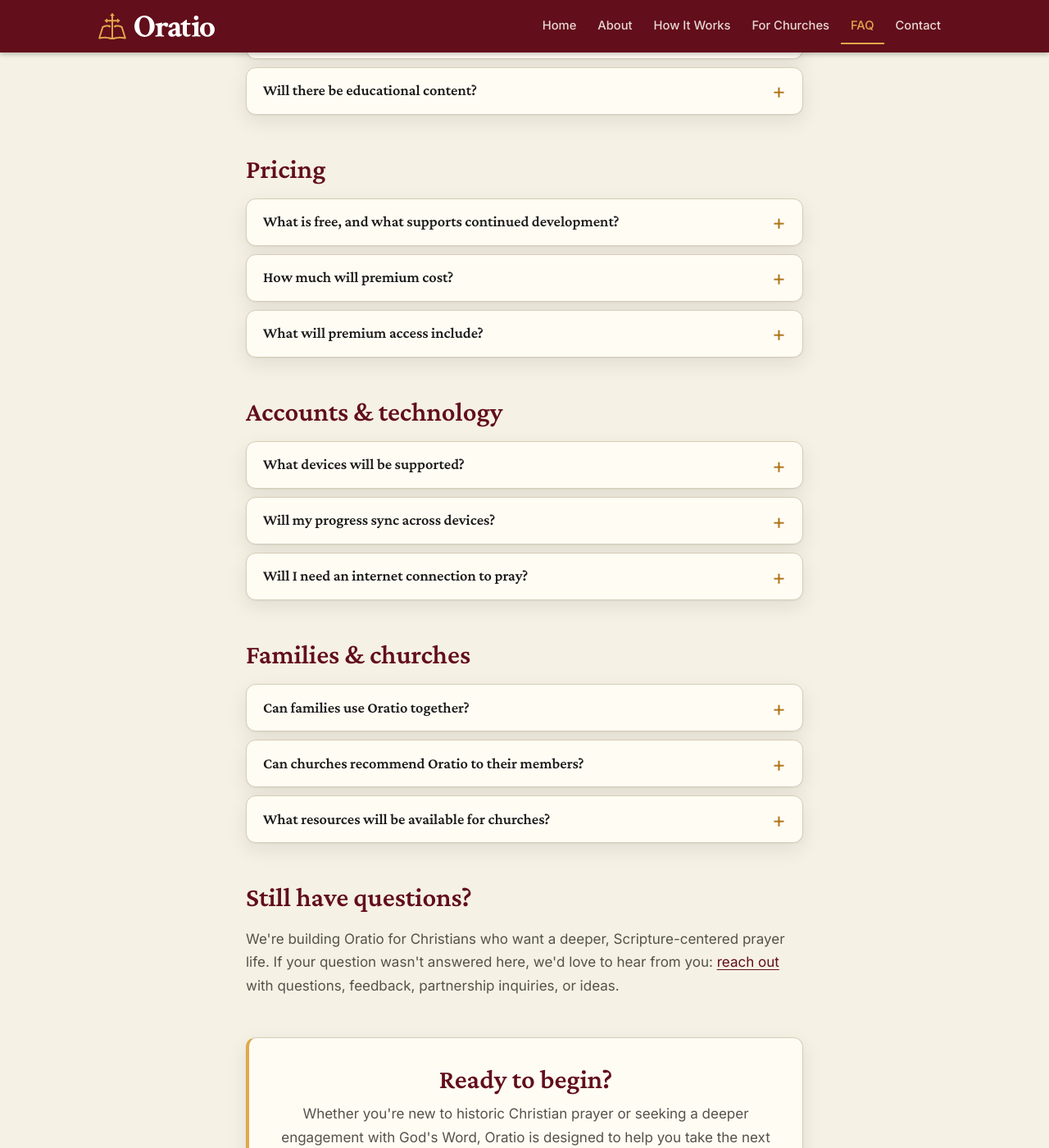
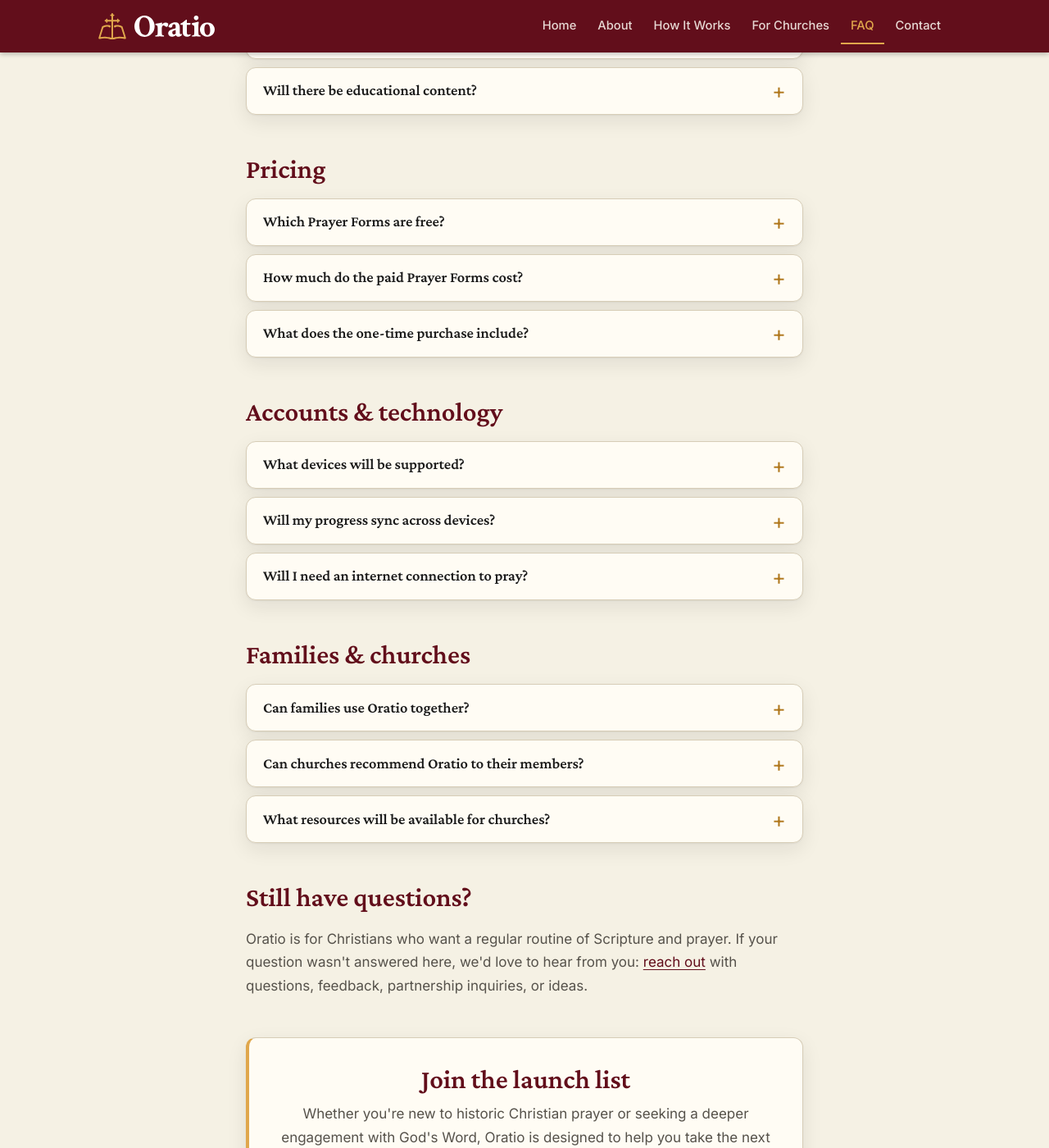
Before and after one commit to Oratio-Press/oratio.github.io, a Jekyll site: the page built from faq.html, in a window 1280 px wide and 1400 px high, scrolled down 1874 px. Shown: the whole window at 82% size. Built offline with Jekyll 4.4.1, drawn with Linux system fonts in a browser that asks for light colours; part of the change alters nothing that is shown; some of the changed text lies outside the part shown.

Commit message:
Update faq.html

```diff
--- a/faq.html
+++ b/faq.html
@@ -3,14 +3,14 @@ title: FAQ
 description: Answers about Oratio, the Daily Office, getting started, theology and tradition, features, pricing, accounts, and launch.
 hero:
   title: Frequently Asked Questions
-  lead: Answers to common questions about Oratio and the Daily Office.
+  lead: Answers about the app, the five Prayer Forms, the Daily Office, pricing, and launch.
   buttons:
     - { label: Join the launch list, url: "#join", hx_post: "https://api-service.c24.airoapp.ai/api/mailing-list/form", hx_swap: "outerHTML transition:true" }
     - { label: Learn How It Works, url: /how-it-works.html, style: light }
 ---
 
 <section class="section">
-  <p>Here are short answers to questions about Oratio and the Daily Office. If you do not find what you are looking for, <a href="/contact.html">contact us</a> or <a href="{{ site.launch_list }}">join the launch list</a> for future updates.</p>
+  <p>If your question is not answered here, <a href="/contact.html">contact us</a> or <a href="{{ site.launch_list }}">join the launch list</a> for future updates.</p>
 </section>
 
 <section class="section">
@@ -18,19 +18,19 @@ hero:
   <div class="faq">
     <details class="card">
       <summary>What is Oratio?</summary>
-      <p>Oratio is a prayer app that helps Christians build a deeper, Scripture-centered life of prayer through the historic Daily Office. It begins with Scripture and guided prayer, then builds depth through Prayer Forms that enrich the basics.</p>
+      <p>Oratio is a prayer app that helps Christians build a deeper, Scripture-centered life of prayer through the historic Daily Office. It begins with Scripture and guided prayer. Other Prayer Forms add Psalms, fixed prayer times, teaching notes, and fuller offices.</p>
     </details>
     <details class="card">
       <summary>What makes Oratio different?</summary>
-      <p>Oratio does not ask you to choose between accessible biblical prayer and the richness of historic Christian tradition. It begins where you are and introduces the Daily Office as you are ready to build up a deeper prayer routine.</p>
+      <p>Oratio begins with biblical prayer and gives you a way to learn the historic Daily Office. Choose Scripture & Prayer for a short beginning, or choose a fuller Prayer Form if you already know the Daily Office.</p>
     </details>
     <details class="card">
       <summary>Is Oratio a devotional app?</summary>
-      <p>Oratio helps Christians make Scripture and prayer part of daily life. Its purpose is not merely to provide inspirational content, but to support a deeper, sustainable routine of Christian prayer.</p>
+      <p>Oratio helps Christians make Scripture and prayer part of daily life. Oratio provides readings and prayers to support a deeper, sustainable routine of Christian prayer.</p>
     </details>
      <details class="card">
       <summary>When will Oratio launch?</summary>
-      <p>Oratio is currently under development, with launch tentatively planned for early 2027. Join the launch list for announcements about launch milestones and availability.</p>
+      <p>Oratio is in development and planned for a Lent 2027 launch window. The exact store date depends on final product, content, review, and support checks.</p>
     </details>
   </div>
 </section>
@@ -40,15 +40,15 @@ hero:
   <div class="faq">
     <details class="card">
       <summary>I do not know how to pray. Where should I begin?</summary>
-      <p>Begin with Scripture &amp; Prayer. You do not need to know liturgical terminology, the Church Year, or how to chant before you begin. Oratio introduces unfamiliar practices clearly and gradually.</p>
+      <p>Begin with Scripture &amp; Prayer, and move on to fuller Prayer Forms as you get familiar. Teaching notes explain terms such as collect, versicle, and responsory within the relevant Prayer Form.</p>
     </details>
     <details class="card">
       <summary>What if I already pray the Daily Office?</summary>
-      <p>Oratio can support Christians who are already familiar with the Daily Office. Choose the Prayer Form that fits your experience and explore a fuller form when you are ready.</p>
+      <p>Oratio can support Christians who are already familiar with the Daily Office. Choose the Prayer Form that best fits your previous experience, such as The Daily Offices or The Full Daily Office.</p>
     </details>
     <details class="card">
       <summary>I do not have much time. Can I still use Oratio?</summary>
-      <p>Yes. Choose a Prayer Form, office, and schedule appropriate to your life. Oratio encourages a sustainable rhythm rather than overwhelming you with a long commitment.</p>
+      <p>Yes. Choose a Prayer Form, office, and schedule appropriate to your life. Choose a shorter or fuller office according to the time you have that day.</p>
     </details>
   </div>
 </section>
@@ -66,7 +66,7 @@ hero:
     </details>
     <details class="card">
       <summary>Can Christians from other traditions use Oratio?</summary>
-      <p>Yes. Oratio is designed for any Christian who wants to develop a deeper, Scripture-centered life of prayer and who wants to learn more about historic Christian prayer.</p>
+      <p>Yes. Oratio is intended for any Christian who wants to pray Scripture daily and learn the Daily Office.</p>
     </details>
   </div>
 </section>
@@ -76,19 +76,19 @@ hero:
   <div class="faq">
     <details class="card">
       <summary>What prayer offices will be included?</summary>
-      <p>Oratio will include all seven offices of the historic Daily Office. Additional resources and prayer content may be added over time.</p>
+      <p>The five Prayer Forms provide increasing amounts of Daily Office material. The Full Daily Office includes all seven offices of the historic Daily Office.</p>
     </details>
     <details class="card">
       <summary>Does Oratio include Scripture readings?</summary>
-      <p>Yes. Scripture is at the center of Oratio's approach to prayer. Daily readings, Psalms, biblical canticles, and Scripture-based prayers are woven throughout the app.</p>
+      <p>Yes. The app includes daily Bible readings, Psalms, biblical canticles, and Scripture-based prayers.</p>
     </details>
     <details class="card">
       <summary>Will there be audio?</summary>
-      <p>Yes, audio of sung or chanted elements of the Daily Office will be included in the premium version of the app.</p>
+      <p>Yes. Audio features for sung or chanted elements are included with The Daily Offices and The Full Daily Office, which are available for a one-time $9.99 purchase.</p>
     </details>
     <details class="card">
       <summary>Does Oratio follow the Church Year?</summary>
-      <p>Yes. Oratio incorporates the seasons and rhythms of the historic Christian calendar, helping users to follow the life of Christ throughout the year. The amount of Church Year detail will vary by Prayer Form.</p>
+      <p>Yes. Church Year material supplies seasonal readings, colors, collects, hymns, and teaching notes according to the Prayer Form.</p>
     </details>
     <details class="card">
       <summary>Will there be educational content?</summary>
@@ -101,16 +101,16 @@ hero:
   <h2>Pricing</h2>
   <div class="faq">
     <details class="card">
-      <summary>What is free, and what supports continued development?</summary>
-      <p>The first three Prayer Forms are provided completely free, and are intended to provide a meaningful way to build a daily practice of Scripture reading and prayer. Premium access supports the continued development and maintenance of the app.</p>
+      <summary>Which Prayer Forms are free?</summary>
+      <p>Scripture & Prayer, Psalms & Prayer, and Daily Prayer are free. The Daily Offices and The Full Daily Office require a one-time $9.99 purchase, which supports the continued development and maintenance of the app.</p>
     </details>
     <details class="card">
-      <summary>How much will premium cost?</summary>
-      <p>Premium access will be set at a one-time purchase of $9.99.</p>
+      <summary>How much do the paid Prayer Forms cost?</summary>
+      <p>Access to the paid Prayer Forms will be set at a one-time purchase of $9.99.</p>
     </details>
     <details class="card">
-      <summary>What will premium access include?</summary>
-      <p>The purchase provides The Daily Offices and The Full Daily Office from the five Prayer Forms, including audio features, more prayer offices, memory work incorporated into the offices, Book of Concord readings at Vigils, and more Scripture readings.</p>
+      <summary>What does the one-time purchase include?</summary>
+      <p>The one-time purchase unlocks The Daily Offices and The Full Daily Office. Depending on the Form, those including audio features, additional prayer offices, memory work incorporated into the offices, Book of Concord readings, and additional Scripture readings.</p>
     </details>
   </div>
 </section>
@@ -128,7 +128,7 @@ hero:
     </details>
     <details class="card">
       <summary>Will I need an internet connection to pray?</summary>
-      <p>No. Every office works offline: the texts are in the app. A connection is needed only for dowloading recordings ahead of time and for optional features, such as keeping an account in sync.</p>
+      <p>No. Every office works offline: the texts are in the app. A connection is needed only for downloading recordings ahead of time and for optional features, such as keeping an account in sync.</p>
     </details>
   </div>
 </section>
@@ -138,11 +138,11 @@ hero:
   <div class="faq">
     <details class="card">
       <summary>Can families use Oratio together?</summary>
-      <p>Yes. Many of the practices encouraged within Oratio naturally support family prayer and devotional life. We also plan to provide resources specifically aimed at helping households establish healthy spiritual disciplines. Other community features are planned for the future.</p>
+      <p>Yes. Families can use the Scripture readings, Psalms, and prayer offices for household prayer. Community features are planned for the future.</p>
     </details>
     <details class="card">
       <summary>Can churches recommend Oratio to their members?</summary>
-      <p>Absolutely. Oratio was designed to complement,not replace the ministry of the local church by encouraging consistent engagement with Scripture and prayer throughout the week. See <a href="/churches.html">Oratio for churches</a> for more information.</p>
+      <p>Yes. Oratio is a personal prayer resource to use alongside congregational worship, preaching, pastoral care, catechesis, and the sacraments. See <a href="/churches.html">Oratio for churches</a> for more information.</p>
     </details>
     <details class="card">
       <summary>What resources will be available for churches?</summary>
@@ -153,7 +153,7 @@ hero:
 
 <section class="section">
   <h2>Still have questions?</h2>
-  <p>We're building Oratio for Christians who want a deeper, Scripture-centered prayer life. If your question wasn't answered here, we'd love to hear from you: <a href="/contact.html">reach out</a> with questions, feedback, partnership inquiries, or ideas.</p>
+  <p>Oratio is for Christians who want a regular routine of Scripture and prayer. If your question wasn't answered here, we'd love to hear from you: <a href="/contact.html">reach out</a> with questions, feedback, partnership inquiries, or ideas.</p>
 </section>
 
-{% include launch-list.html title="Ready to begin?" text="Whether you're new to historic Christian prayer or seeking a deeper engagement with God's Word, Oratio is designed to help you take the next step. Pray Scripture. Every day." %}
+{% include launch-list.html title="Join the launch list" text="Whether you're new to historic Christian prayer or seeking a deeper engagement with God's Word, Oratio is designed to help you take the next step. Pray Scripture. Every day." %}
```
